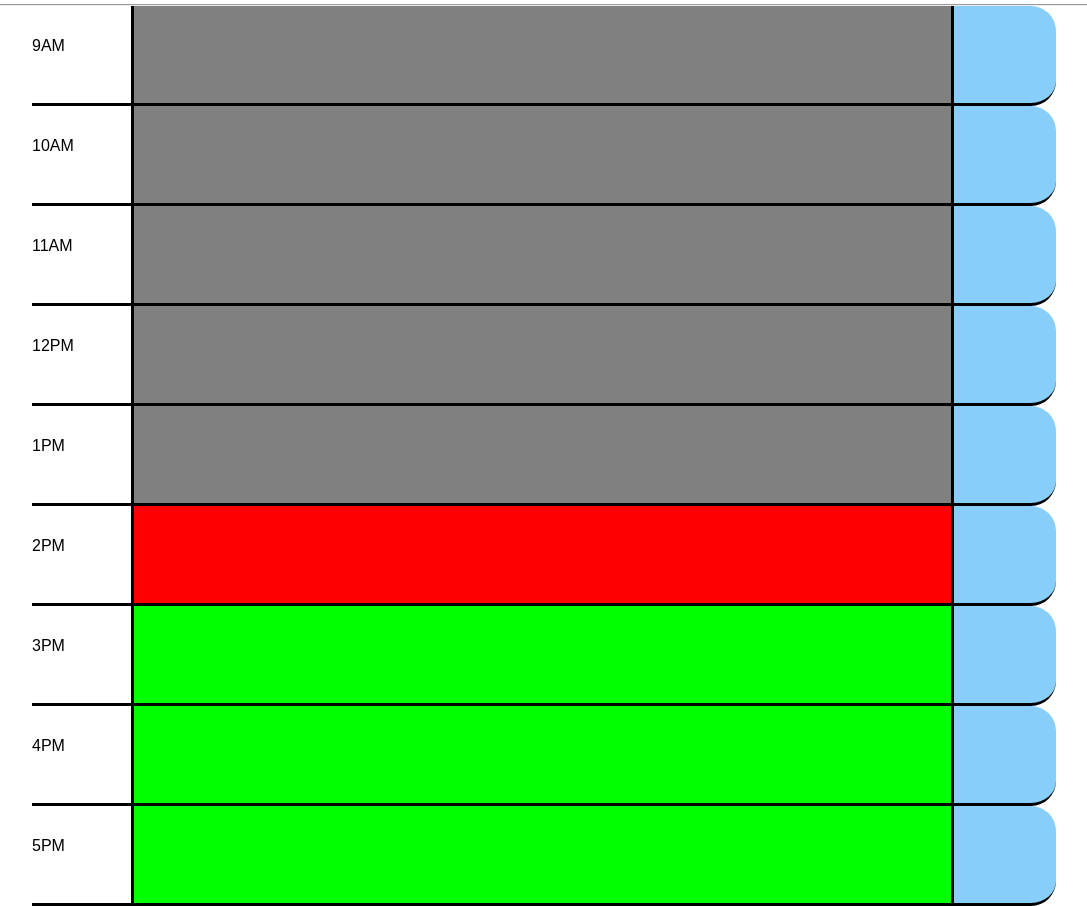
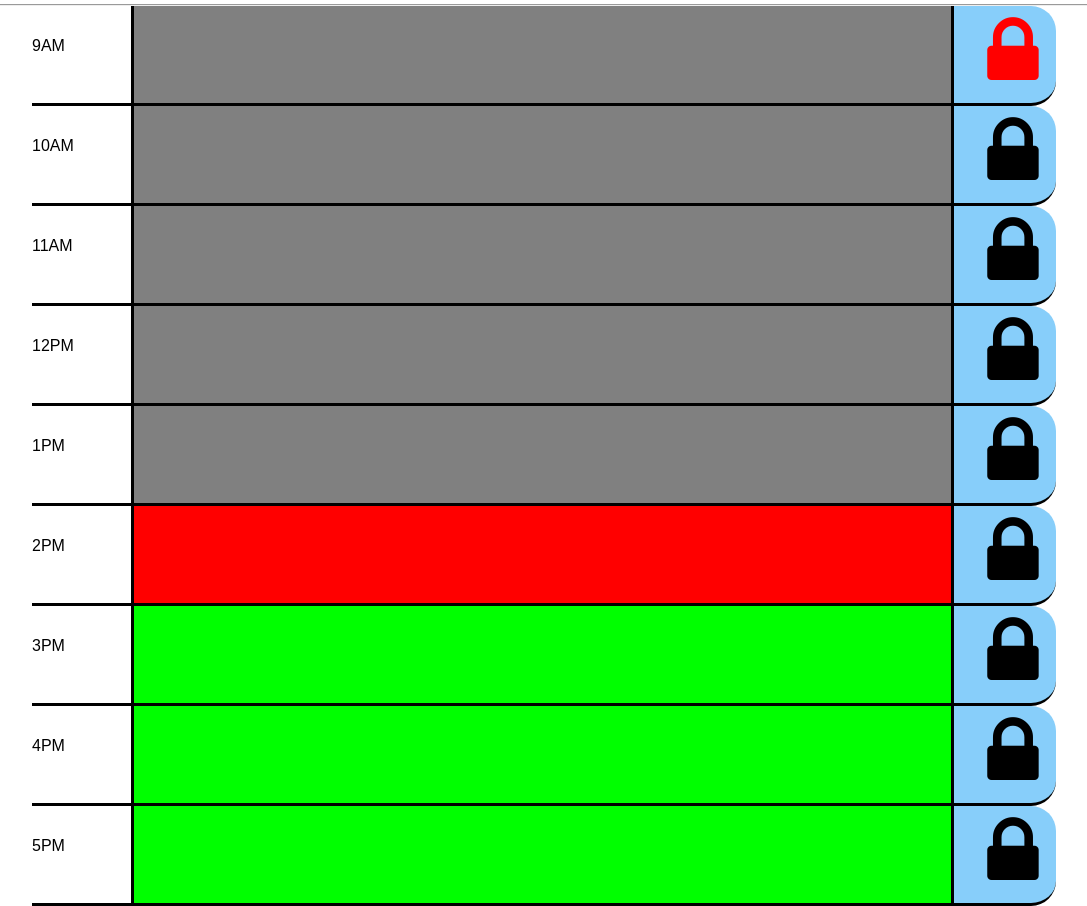
Before and after one commit to Esper06/Day-Planner, a plain HTML site: page index.html in a window 1280 px wide. Shown: the part 69-975 px from the top of the page, without its empty margins (96-1183 px from the left). Drawn offline with nearby package versions, Linux system fonts and the light colour scheme.

Commit message:
Pushed code for assistance

```diff
--- a/Assets/CSS/style.css
+++ b/Assets/CSS/style.css
@@ -51,6 +51,8 @@
     line-height: 500%;
 }
 
+
+/* Styles the elements that the user can type in */
 .textBoxes {
     border-style: hidden solid solid hidden;
     height: 100px;
@@ -58,9 +60,24 @@
 }
 
 
+/* Styles the container for the lock icons */
 .lockBoxes {
     border-style: hidden hidden solid hidden;
     height: 100px;
     background-color: lightskyblue;
     border-radius: 0px 25px 25px 0px;
 }
+
+
+/* Styles the lock icons themselves */
+.lock {
+    font-size:500%;
+    color: black;
+    margin-left: 33%;
+    margin-top: 5%;
+}
+
+/* Makes it so that the locks turn grey when hovered over */
+.lock:hover {
+    color: slategray
+}
--- a/Assets/JS/script.js
+++ b/Assets/JS/script.js
@@ -1,8 +1,8 @@
 //Getting elements from out html to use in javascript
 
-var scheduleContainerEL = $('#scheduleContainer')
-var timeContainerEL = $('#timesContainer')
-var textContainerEL = $('#textContainer')
+var scheduleContainerEL = $('#scheduleContainer') //selects the entire schedule container
+var timeContainerEL = $('#timesContainer') //selects the times on the left inside the container
+var textContainerEL = $('#textContainer') //selects the text boxes in the middle of the container
 
 var nineAM = $('#9amText')
 var tenAM = $('#10amText')
@@ -14,6 +14,16 @@ var threePM = $('#3pmText')
 var fourPM = $('#4pmText')
 var fivePM = $('#5pmText')
 
+
+var nineLock = $('#nineLock')
+var tenLock = $('#tenLock')
+var elevenLock = $('#elevenLock')
+var twelveLock = $('#twelveLock')
+var oneLock = $('#oneLock')        //selects the lock icons individually
+var twoLock = $('#twoLock')
+var threeLock = $('#threeLock')
+var fourLock = $('#fourLock')
+var fiveLock = $('#fiveLock')
 
 //Variables we'll use later
 
@@ -152,3 +162,14 @@ else if (hour == 17) {
 else {
     $(fivePM).css('background-color', 'grey')
 }
+
+
+
+
+//when clicked the locks should turn red
+function saveNote(event) {
+    $(nineLock).css('color', 'red')
+}
+
+
+nineLock.addEventListener('click', saveNote());
--- a/index.html
+++ b/index.html
@@ -49,15 +49,15 @@
 
         <!-- Div container for the locks -->
         <div id="lockContainer">
-            <div class="lockBoxes"></div>
-            <div class="lockBoxes"></div>
-            <div class="lockBoxes"></div>
-            <div class="lockBoxes"></div>
-            <div class="lockBoxes"></div>
-            <div class="lockBoxes"></div>
-            <div class="lockBoxes"></div>
-            <div class="lockBoxes"></div>
-            <div class="lockBoxes"></div>
+            <div class="lockBoxes"><span> <i id="nineLock" class="fa fa-lock lock"></i> </span></div>
+            <div class="lockBoxes"><span> <i id="tenLock" class="fa fa-lock lock"></i> </span></div>
+            <div class="lockBoxes"><span> <i id="elevenLock" class="fa fa-lock lock"></i> </span></div>
+            <div class="lockBoxes"><span> <i id="twelveLock" class="fa fa-lock lock"></i> </span></div>
+            <div class="lockBoxes"><span> <i id="oneLock" class="fa fa-lock lock"></i> </span></div>
+            <div class="lockBoxes"><span> <i id="twoLock" class="fa fa-lock lock"></i> </span></div>
+            <div class="lockBoxes"><span> <i id="threeLock" class="fa fa-lock lock"></i> </span></div>
+            <div class="lockBoxes"><span> <i id="fourLock" class="fa fa-lock lock"></i> </span></div>
+            <div class="lockBoxes"><span> <i id="fiveLock" class="fa fa-lock lock"></i> </span></div>
         </div>
 
     </div>
```
